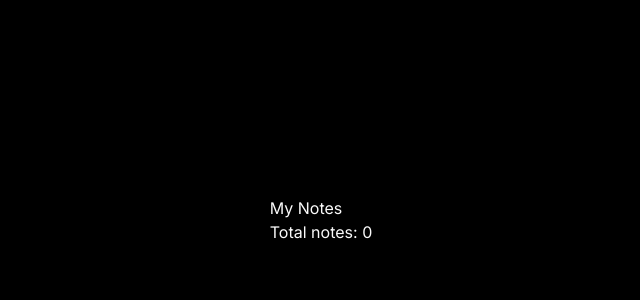
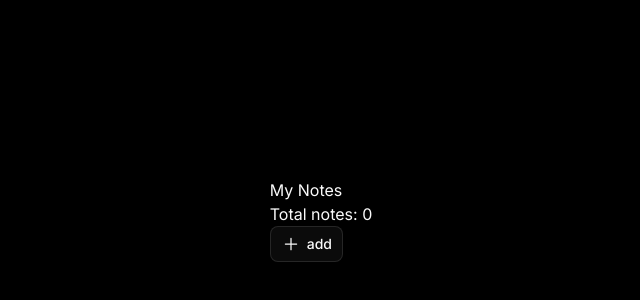
Before and after one commit to DenisDK/Zustand-mini-task, a Next.js app: page / in a window 1280 px wide. Shown: the part 180-480 px from the top of the page, without its empty margins (319-959 px from the left). Built offline with nearby package versions, Linux system fonts and the light colour scheme.

Commit message:
simple button

```diff
--- /dev/null
+++ b/modules/notes/components/CreateNoteButton.tsx
@@ -0,0 +1,16 @@
+"use client";
+
+import { Button } from "@/components/ui/button";
+
+// Icons
+import { IoAddOutline } from "react-icons/io5";
+
+const CreateNoteButton = () => {
+  return (
+    <Button variant="outline" className="">
+      <IoAddOutline className="size-5" /> add
+    </Button>
+  );
+};
+
+export default CreateNoteButton;
--- a/modules/notes/components/Notes.tsx
+++ b/modules/notes/components/Notes.tsx
@@ -1,6 +1,7 @@
 "use client";
 
 import { useNotesStore } from "../store/notes.store";
+import CreateNoteButton from "./CreateNoteButton";
 
 const Notes = () => {
   const notes = useNotesStore((state) => state.notes);
@@ -17,6 +18,8 @@ const Notes = () => {
           <p>{note.content}</p>
         </article>
       ))}
+
+      <CreateNoteButton />
     </section>
   );
 };
--- a/modules/notes/index.ts
+++ b/modules/notes/index.ts
@@ -1,3 +1,4 @@
 import Notes from "./components/Notes";
+import CreateNoteButton from "./components/CreateNoteButton";
 
-export { Notes };
+export { Notes, CreateNoteButton };
```
